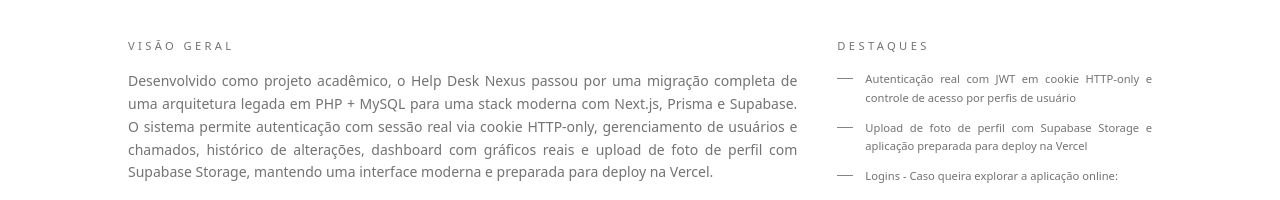
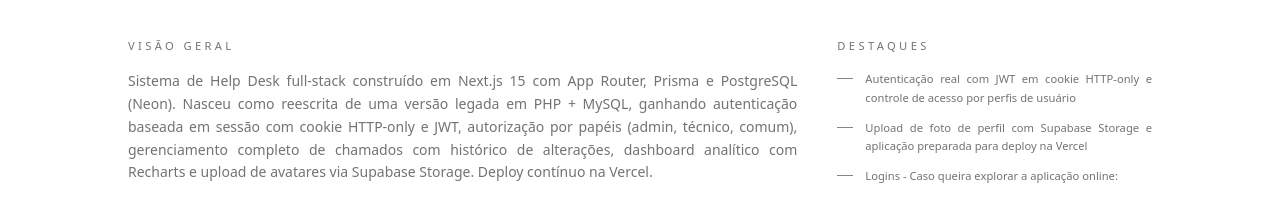
Before and after one commit to gabrielcampeao/Portifolio, a React (Vite) app: page /projects/helpdesk-system in a window 1280 px wide. Shown: the part 599-799 px from the top of the page. Built offline with nearby package versions, Linux system fonts and the light colour scheme.

Commit message:
Update projects.js

```diff
--- a/src/data/projects.js
+++ b/src/data/projects.js
@@ -15,7 +15,7 @@
     summary:
       'Sistema full-stack de help desk para gerenciamento de chamados internos, usuários e fluxo de atendimento, com autenticação real, controle de acesso por perfil e deploy online.',
     description:
-      'Desenvolvido como projeto acadêmico, o Help Desk Nexus passou por uma migração completa de uma arquitetura legada em PHP + MySQL para uma stack moderna com Next.js, Prisma e Supabase. O sistema permite autenticação com sessão real via cookie HTTP-only, gerenciamento de usuários e chamados, histórico de alterações, dashboard com gráficos reais e upload de foto de perfil com Supabase Storage, mantendo uma interface moderna e preparada para deploy na Vercel.',
+      'Sistema de Help Desk full-stack construído em Next.js 15 com App Router, Prisma e PostgreSQL (Neon). Nasceu como reescrita de uma versão legada em PHP + MySQL, ganhando autenticação baseada em sessão com cookie HTTP-only e JWT, autorização por papéis (admin, técnico, comum), gerenciamento completo de chamados com histórico de alterações, dashboard analítico com Recharts e upload de avatares via Supabase Storage. Deploy contínuo na Vercel.',
     details: [
       { label: 'Tipo', value: 'Sistema Web' },
       { label: 'Stack', value: 'Next.js 15 + React 19 + TypeScript + Prisma/PostgreSQL' },
```
